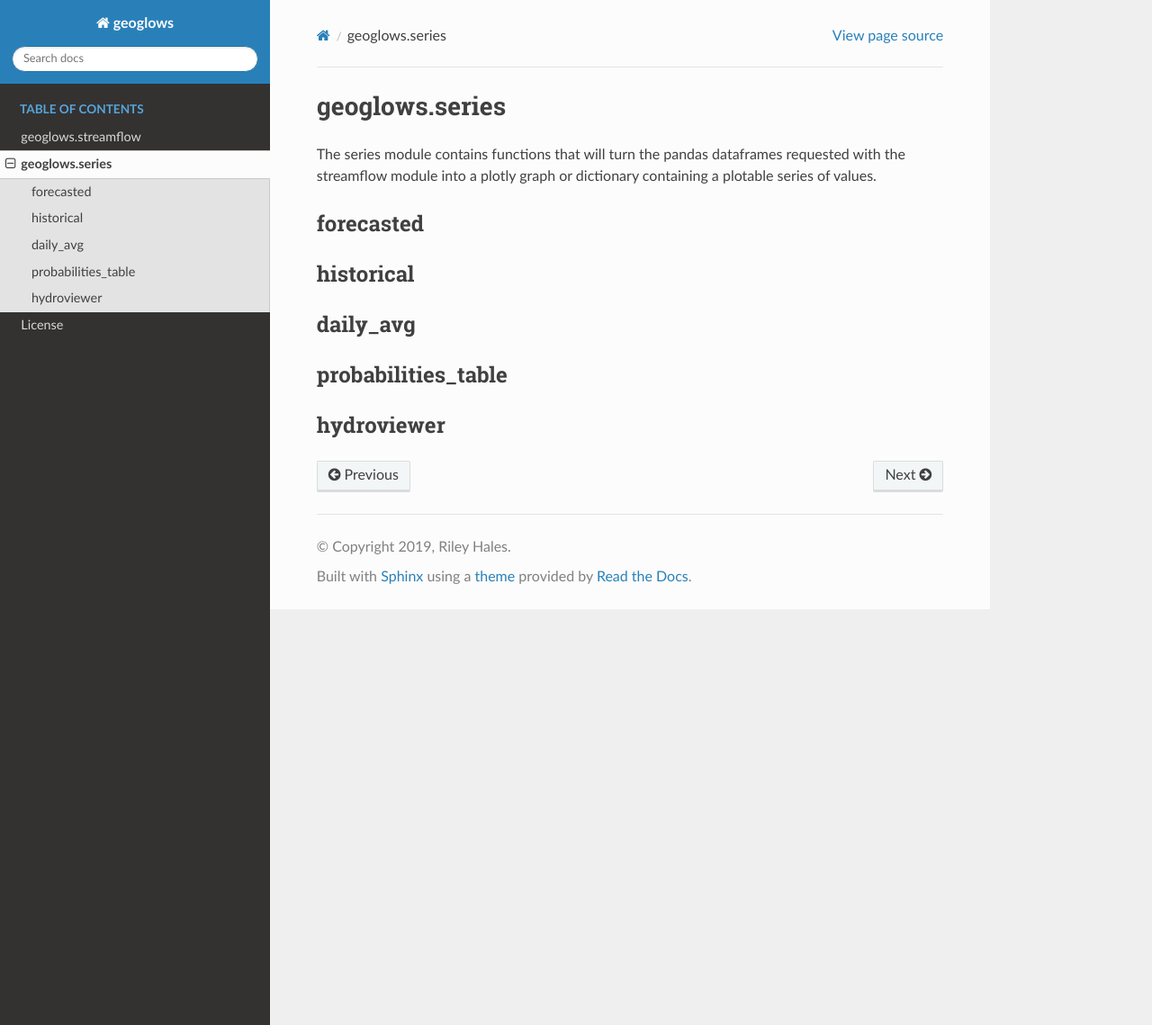
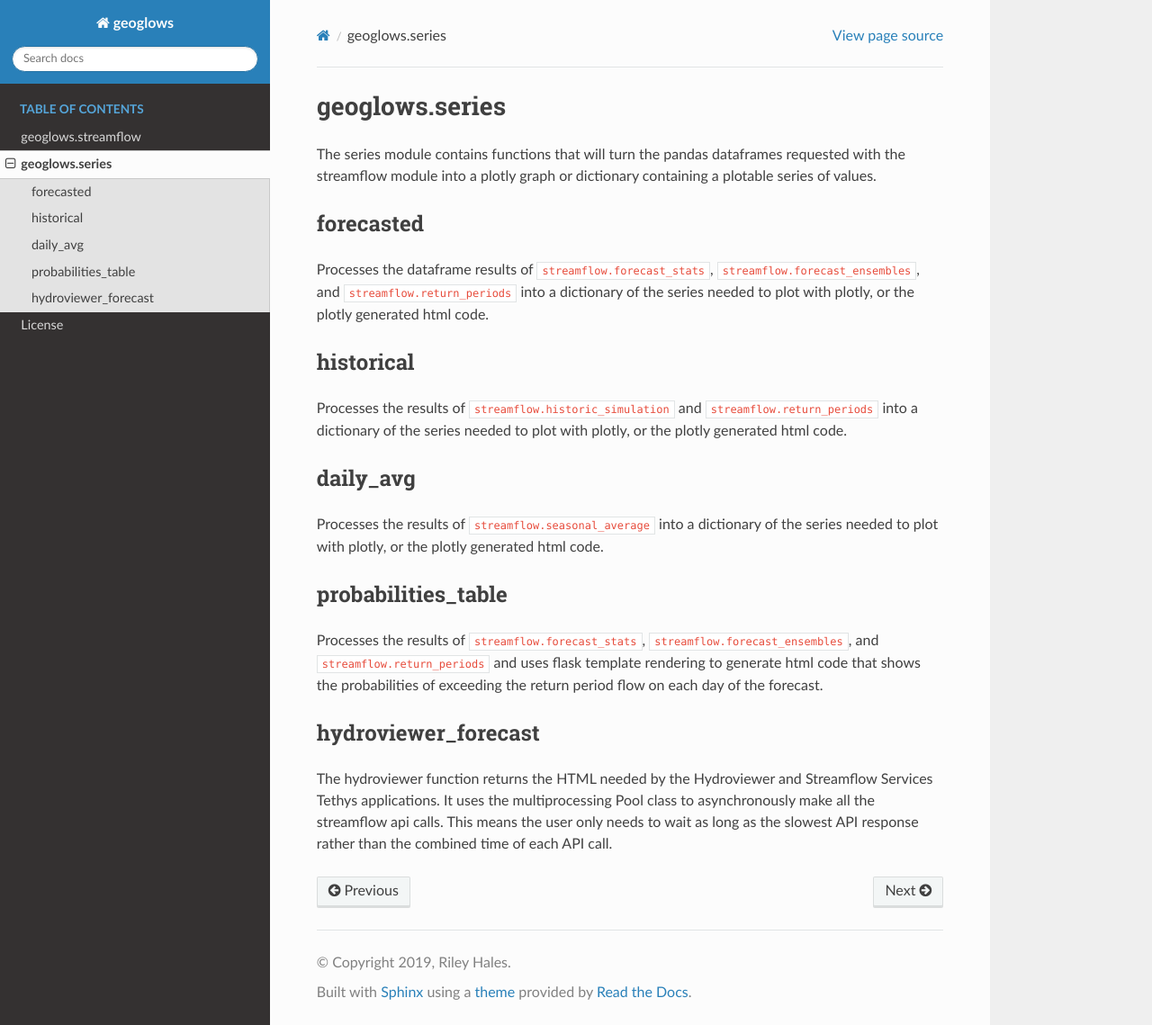
Before and after one commit to geoglows/pygeoglows, a Sphinx documentation site: the page built from docs/geoglows_series.rst, in a window 1280 px wide and 1139 px high. Shown: the whole window at 90% size. Built offline with Sphinx 7.4.7 and the Read the Docs theme 2.0.0, drawn with Linux system fonts in a browser that asks for light colours.

Commit message:
multiprocessing in new series.hydroviewer_forecast

```diff
--- a/docs/geoglows_series.rst
+++ b/docs/geoglows_series.rst
@@ -7,15 +7,28 @@ a plotly graph or dictionary containing a plotable series of values.
 
 forecasted
 ----------
+Processes the dataframe results of ``streamflow.forecast_stats``, ``streamflow.forecast_ensembles``, and
+``streamflow.return_periods`` into a dictionary of the series needed to plot with plotly, or the plotly generated html
+code.
 
 historical
 ----------
+Processes the results of ``streamflow.historic_simulation`` and ``streamflow.return_periods`` into a dictionary of the
+series needed to plot with plotly, or the plotly generated html code.
 
 daily_avg
 ---------
+Processes the results of ``streamflow.seasonal_average`` into a dictionary of the series needed to plot with plotly, or
+the plotly generated html code.
 
 probabilities_table
 -------------------
+Processes the results of ``streamflow.forecast_stats``, ``streamflow.forecast_ensembles``, and
+``streamflow.return_periods`` and uses flask template rendering to generate html code that shows the probabilities of
+exceeding the return period flow on each day of the forecast.
 
-hydroviewer
------------
+hydroviewer_forecast
+--------------------
+The hydroviewer function returns the HTML needed by the Hydroviewer and Streamflow Services Tethys applications. It
+uses the multiprocessing Pool class to asynchronously make all the streamflow api calls. This means the user only needs
+to wait as long as the slowest API response rather than the combined time of each API call.
--- a/geoglows/__init__.py
+++ b/geoglows/__init__.py
@@ -12,3 +12,4 @@ from .series import forecasted
 from .series import historical
 from .series import daily_avg
 from .series import probabilities_table
+from .series import hydroviewer_forecast
```
Also changed, not shown: 1 other file.
